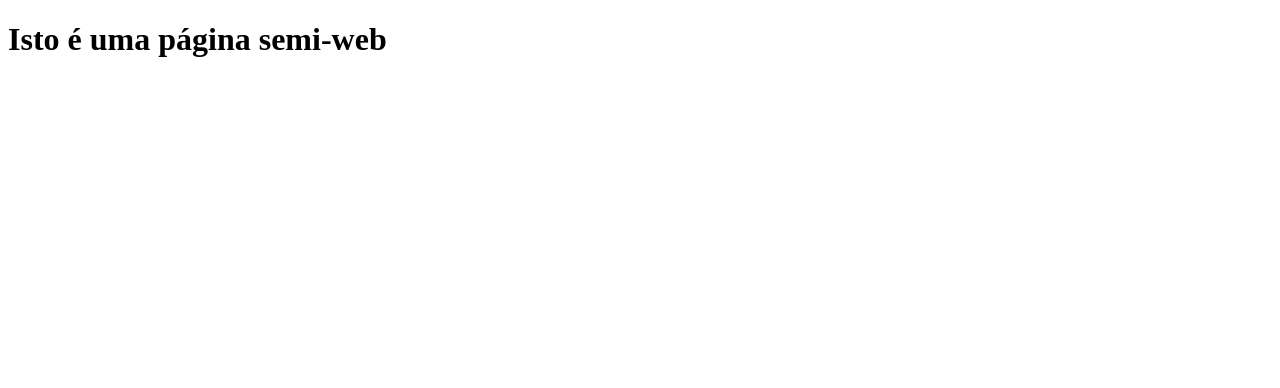
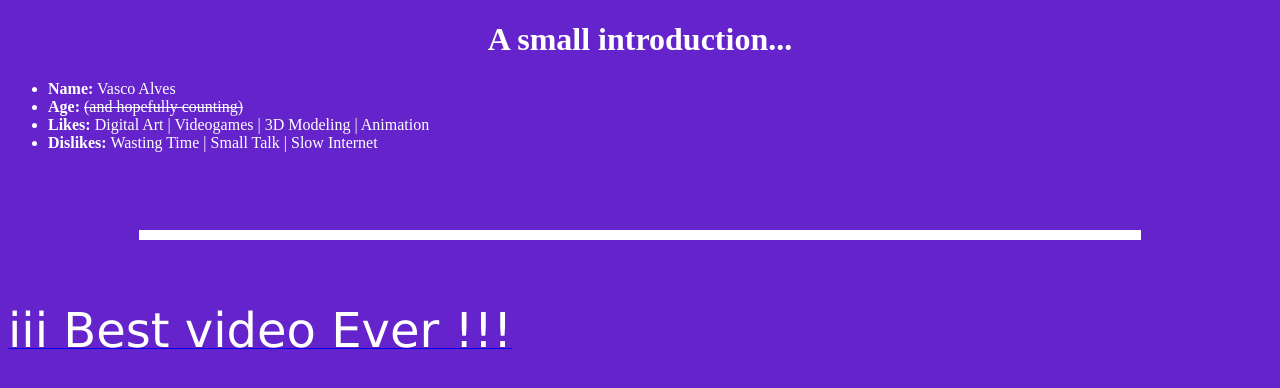
Before and after one commit to VascoAl00/my_website, a plain HTML site: page index.html in a window 1280 px wide. Drawn offline with Linux system fonts and the light colour scheme.

Commit message:
Update index.html

```diff
--- a/index.html
+++ b/index.html
@@ -5,13 +5,40 @@
         <meta charset="UTF-8">
         <meta http-equiv="X-UA-Compatible" content="IE=edge">
         <meta name="viewport" content="width=device-width, initial-scale=1.0">
-        <title>Aula_01</title>
+        <title>My_Website</title>
 
     </head>
-    <body>
+    <body bgcolor="#6423CB" text="#FFFFFF">
 
-            <h1>Isto é uma página semi-web</h1>
+            <h1 align="center">A small introduction...</h1>
+
+            <div align="left">
+                <ul>
+
+                    <li><b>Name:</b> Vasco Alves</li>
+                    <li><b>Age:</b> <strike>(and hopefully counting)</strike></li>
+                    <li><b>Likes:</b> Digital Art | Videogames | 3D Modeling | Animation</li>
+                    <li><b>Dislikes:</b> Wasting Time | Small Talk | Slow Internet</li>
 
 
+                </ul>
+            </div>
+
+            <br>
+            <br>
+            <br>
+
+            <hr width="1000" size="10" color="#FFFFFF" align="center">
+
+            <br>
+            <br>
+            <br>
+
+
+            <a href="https://youtu.be/dQw4w9WgXcQ">
+
+                <font face="Verdana" size="20" color="#FFFFFF"> iii Best video Ever !!! </font>
+
+            </a>
     </body>
 </html>
```
